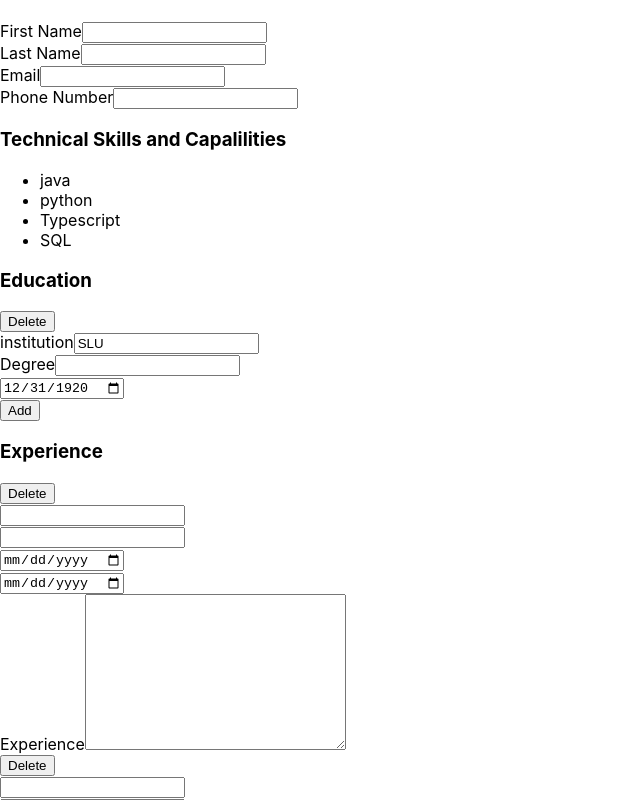
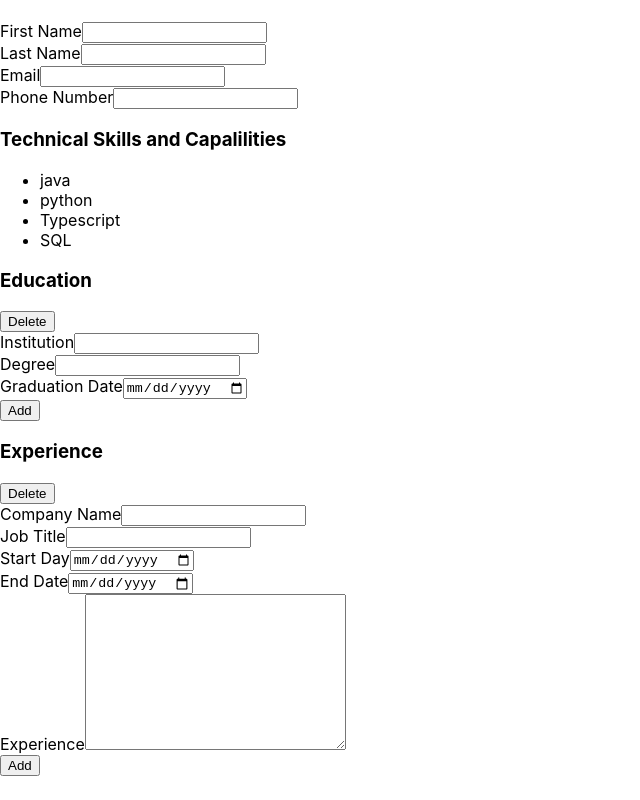
Before and after one commit to BoxenOfDonuts/cv-creator, a React (Create React App) app: page / in a window 1280 px wide. Shown: the top 800 px of the page, without its empty margins (0-640 px from the left). Built offline with nearby package versions, Linux system fonts and the light colour scheme.

Commit message:
state is working!

```diff
--- a/package.json
+++ b/package.json
@@ -9,6 +9,7 @@
     "react": "^17.0.1",
     "react-dom": "^17.0.1",
     "react-scripts": "4.0.1",
+    "uuid": "^8.3.2",
     "web-vitals": "^0.2.4"
   },
   "scripts": {
--- a/src/App.js
+++ b/src/App.js
@@ -1,177 +1,169 @@
-import React from 'react';
-import './App.css';
-import Header from './components/Header'
-import PersonalInfo from './components/PersonalInfo'
-import Skills from './components/Skills';
-import Education from './components/Education';
-import Experience from './components/Experience';
+import React from "react";
+import "./App.css";
+import { v4 as uuid } from "uuid";
+import Header from "./components/Header";
+import PersonalInfo from "./components/PersonalInfo";
+import Skills from "./components/Skills";
+import Education from "./components/Education";
+import Experience from "./components/Experience";
 
 class App extends React.Component {
   constructor(props) {
-    super(props)
+    super(props);
 
     this.state = {
       personal: {
-        name: '',
-        lastName: '',
-        email: '',
-        phone: '',
+        name: "",
+        lastName: "",
+        email: "",
+        phone: "",
       },
-      skills: [
-        'java',
-        'python',
-        'Typescript',
-        'SQL'
-      ],
+      skills: ["java", "python", "Typescript", "SQL"],
       education: [
         {
-          institution: 'SLU',
-          degree: 'Something',
-          graduationDate: '1920-12-31'
+          institution: "",
+          degree: "",
+          graduationDate: "",
+          id: uuid(),
         },
       ],
       experience: [
         {
-          company: 'Car Dealer 56',
-          title: 'Mr Seller Guy',
-          tenureStart: '1920-01-15',
-          tenureEnd: '1925-06-31',
-
+          company: "",
+          title: "",
+          tenureStart: "",
+          tenureEnd: "",
+          id: uuid(),
         },
-        {
-          company: 'Car Dealer 56',
-          title: 'Manger of Seller Guys',
-          tenureStart: '1925-07-01',
-          tenureEnd: '',
-        },
-      ]
-    }
+      ],
+    };
   }
 
   addAnotherSection = (e) => {
-    const {id} = e.target.dataset
-    console.log(id)
-    if (id === '') return
+    const { id } = e.target.dataset;
+    if (id === "") return;
 
     // this may need to be computed values
-    switch(id) {
-        case('education'):
+    switch (id) {
+      case "education":
         this.setState((state) => {
           const newEducation = {
-              instiution: '',
-              degree: '',
-              graduationDate: '',
+            instiution: "",
+            degree: "",
+            graduationDate: "",
+            id: uuid(),
           };
-            const education = [...state.education, newEducation]
+          const education = [...state.education, newEducation];
           return {
             education,
           };
         });
         break;
-      case('experience'):
+      case "experience":
         this.setState((state) => {
           const newExperience = {
-            company: '',
-            title: '',
-            tenureStart: '',
-            tenureEnd: '',
-          }
-          const experience = [...state.experience, newExperience]
+            company: "",
+            title: "",
+            tenureStart: "",
+            tenureEnd: "",
+            id: uuid(),
+          };
+          const experience = [...state.experience, newExperience];
           return {
-            experience
+            experience,
           };
         });
         break;
       default:
       //pass
     }
-  }
+  };
 
   handleChange = (e) => {
     console.log(e);
-  }
+  };
 
   deleteEducation = (index) => {
-    const education = this.state.education.filter((institution, currentIndex) => {
+    const education = this.state.education.filter(
+      (institution, currentIndex) => {
         return currentIndex !== index;
-    })
+      }
+    );
 
-    this.setState({education,});
-
-  }
+    this.setState({ education });
+  };
 
   deleteExperience = (index) => {
     const experience = this.state.experience.filter((company, currentIndex) => {
       return currentIndex !== index;
-    })
+    });
 
-    this.setState({experience,})
-  }
+    this.setState({ experience });
+  };
 
   handleChange = (key, name, value) => {
-    // console.log({[key]: {...this.state[key], [name]: value}})
     this.setState({
-      [key]: {...this.state[key], [name]: value}
+      [key]: { ...this.state[key], [name]: value },
     });
-  }
+  };
 
   handleEducationChange = (key, index, value) => {
-    // index=0;
-    // const updatedPair = {[name]: value};
-    // // console.log({[key]: [{...this.state[key][index], ...updatedPair}]})
-    // this.setState = ({
-    //   // [key]: [...this.state[key], {...this.state[key][index], ...updatedPair}]
-    //   [key]: [{institution: 'Poop'}]
-    // });
-    console.log(this.state[key], value)
-    const educationArray = this.state[key].map((key, currentIndex) => {
-      console.log(currentIndex, index)
+    this.setState((state) => {
+      const array = state[key].map((key, currentIndex) => {
         if (currentIndex === index) {
           return value;
         }
         return key;
-    })
+      });
 
-    console.log(educationArray)
-    // this.setState((state) => {
-    //   const form = state[key].splice(index, 1, value)
-    //   console.log(form)
-    // })
-
-    this.setState({
-      [key]: educationArray
-    })
-
-  }
+      return {
+        [key]: array,
+      };
+    });
+  };
 
   render() {
+    console.log(this.state);
     return (
       <div>
         <Header />
         <PersonalInfo
           personalData={this.state.personal}
           onInputChange={this.handleChange}
-          parentKey={'personal'}
+          parentKey={"personal"}
         />
         <Skills skills={this.state.skills} />
         <Education
           education={this.state.education}
           onClick={this.deleteEducation}
-          onInputChange= {this.handleEducationChange}
+          onInputChange={this.handleEducationChange}
+          parentKey={"education"}
         />
-        <button className="add-button button" data-id="education" onClick={this.addAnotherSection}>Add</button>
+        <button
+          className="add-button button"
+          data-id="education"
+          onClick={this.addAnotherSection}
+        >
+          Add
+        </button>
         <Experience
           experience={this.state.experience}
           onClick={this.deleteExperience}
+          onInputChange={this.handleEducationChange}
+          parentKey={"experience"}
         />
-        <button className="add-button button" data-id="experience" onClick={this.addAnotherSection}>Add</button>
+        <button
+          className="add-button button"
+          data-id="experience"
+          onClick={this.addAnotherSection}
+        >
+          Add
+        </button>
         {/* <Education education={this.state.education} onDelete={this.addAnotherSection} /> */}
         {/* <Experience experience={this.state.experience} /> */}
       </div>
     );
   }
-
-
 }
 
 export default App;
--- a/src/components/Education.js
+++ b/src/components/Education.js
@@ -1,84 +1,89 @@
-import React from 'react';
-
+import React from "react";
 
 const EducationForm = (props) => {
   const { institution, degree, graduationDate } = props.education;
-    const { index } = props;
+  const { index, parentKey } = props;
 
   const handleClick = (index) => {
     props.onClick(index);
-    }
+  };
 
-    // const handleChange = (index, e) => {
-    //     const { value, name } = e.target;
-    //     props.handleChange('education', index, name, value)
-
-    // }
-
-    const handleFormChange = (e) => {
-        const {name, value} = e.target;
+  const handleChange = (e, key) => {
+    console.log(key);
+    const { name, value } = e.target;
     const form = {
       ...props.education,
-            [name]: value
+      [name]: value,
     };
-        // props.handleChange('education', index, form)
-    }
+    props.handleChange(key, index, form);
+  };
 
   return (
     <div>
-            <button type="button" onClick={() => handleClick(index)}>Delete</button>
-            <form onChange={handleFormChange}>
+      <button type="button" onClick={() => handleClick(index)}>
+        Delete
+      </button>
+      <form>
         <div>
-                <label htmlFor="institution">institution</label>
+          <label htmlFor="institution">Institution</label>
           <input
             type="text"
             name="institution"
             value={institution}
-                    // onChange={(e) => handleChange(index, e)}
-                    required/>
+            onChange={(e) => handleChange(e, parentKey)}
+            required
+          />
         </div>
         <div>
           <label htmlFor="degree">Degree</label>
           <input
             type="text"
             name="degree"
-                    // value={degree}
-                    required/>
+            value={degree}
+            onChange={(e) => handleChange(e, parentKey)}
+            required
+          />
         </div>
         <div>
-                <label htmlFor="grad-date"></label>
-                <input type="date" name="graduationDate" value={graduationDate} required />
+          <label htmlFor="graduationDate">Graduation Date</label>
+          <input
+            type="date"
+            name="graduationDate"
+            value={graduationDate}
+            onChange={(e) => handleChange(e, parentKey)}
+            required
+          />
         </div>
       </form>
     </div>
   );
-}
-
+};
 
 class Education extends React.Component {
   handleClick = (index) => {
-        this.props.onClick(index)
-    }
+    this.props.onClick(index);
+  };
 
   handleChange = (key, index, value) => {
-        this.props.onInputChange(key, index, value)
-    }
+    this.props.onInputChange(key, index, value);
+  };
 
   render() {
-        const { education } = this.props;
+    const { education, parentKey } = this.props;
 
     return (
       <div className="education">
         <h3>Education</h3>
-                {education.map((institution, index) =>
+        {education.map((institution, index) => (
           <EducationForm
             education={institution}
             index={index}
-                        key={institution.degree+institution.graduationDate}
+            key={institution.id}
             onClick={this.handleClick}
             handleChange={this.handleChange}
+            parentKey={parentKey}
           />
-                )}
+        ))}
       </div>
     );
   }
--- a/src/components/Experience.js
+++ b/src/components/Experience.js
@@ -1,59 +1,106 @@
-import React from 'react';
+import React from "react";
 
-
-const EducationForm = (props) => {
+const ExperienceForm = (props) => {
   const { company, title, tenureStart, tenureEnd } = props.experience;
-    const { index } = props;
+  const { index, parentKey } = props;
 
   const handleClick = (index) => {
-        props.onClick(index)
-    }
+    props.onClick(index);
+  };
+
+  const handleChange = (e, key) => {
+    console.log(key);
+    const { name, value } = e.target;
+    const form = {
+      ...props.experience,
+      [name]: value,
+    };
+    console.log(form);
+    props.handleChange(key, index, form);
+  };
 
   return (
     <div>
-            <button type="button" onClick={() =>handleClick(index)}>Delete</button>
+      <button type="button" onClick={() => handleClick(index)}>
+        Delete
+      </button>
       <div>
-                <label htmlFor="company"></label>
-                <input type="text" name="company" value={company} required/>
+        <label htmlFor="company">Company Name</label>
+        <input
+          type="text"
+          name="company"
+          value={company}
+          onChange={(e) => handleChange(e, parentKey)}
+          required
+        />
       </div>
       <div>
-                <label htmlFor="job-title"></label>
-                <input type="text" name="job-title" value={title} required/>
+        <label htmlFor="title">Job Title</label>
+        <input
+          type="text"
+          name="title"
+          value={title}
+          onChange={(e) => handleChange(e, parentKey)}
+          required
+        />
       </div>
       <div>
-                <label htmlFor="start-date"></label>
-                <input type="date" name="start-date" value={tenureStart} required />
+        <label htmlFor="tenureStart">Start Day</label>
+        <input
+          type="date"
+          name="tenureStart"
+          value={tenureStart}
+          onChange={(e) => handleChange(e, parentKey)}
+          required
+        />
       </div>
       <div>
-                <label htmlFor="end-date"></label>
-                <input type="date" name="end-date" value={tenureEnd} required />
+        <label htmlFor="tenureEnd">End Date</label>
+        <input
+          type="date"
+          name="tenureEnd"
+          value={tenureEnd}
+          onChange={(e) => handleChange(e, parentKey)}
+          required
+        />
       </div>
       <div>
         <label htmlFor="experience">Experience</label>
-                <textarea name="experience" cols="30" rows="10"></textarea>
+        <textarea
+          name="experience"
+          cols="30"
+          rows="10"
+          onChange={(e) => handleChange(e, parentKey)}
+        ></textarea>
       </div>
     </div>
-    )
-}
+  );
+};
 
 class Experience extends React.Component {
   HandleClick = (index) => {
-        this.props.onClick(index)
-    }
+    this.props.onClick(index);
+  };
+
+  handleChange = (key, index, value) => {
+    this.props.onInputChange(key, index, value);
+  };
 
   render() {
-        const { experience } = this.props;
+    const { experience, parentKey } = this.props;
     return (
       <div className="experience">
         <h3>Experience</h3>
-                {experience.map((company, index) =>
-                    <EducationForm
-                        key={company.name + company.title}
-                        experience={experience}
+        {experience.map((company, index) => (
+          <ExperienceForm
+            key={company.id}
+            experience={company}
             index={index}
             onClick={this.HandleClick}
+            handleChange={this.handleChange}
+            parentKey={parentKey}
           />
-                )}
+        ))}
       </div>
     );
   }
--- a/src/components/PersonalInfo.js
+++ b/src/components/PersonalInfo.js
@@ -2,41 +2,58 @@ import React from "react";
 
 class PersonalInfo extends React.Component {
   handleChange = (key, name, e) => {
-        this.props.onInputChange(key, name, e.target.value)
-    }
+    this.props.onInputChange(key, name, e.target.value);
+  };
 
   render() {
-        const {personalData} = this.props;
-        const {  parentKey: key } = this.props
-        console.log(this.props.personalData)
-
-
+    const { personalData } = this.props;
+    const { parentKey: key } = this.props;
 
     return (
-            <div className='person-info'>
+      <div className="person-info">
         <div>
           <label htmlFor="firstName">First Name</label>
-                    <input type="text" value={personalData.name} onChange={(e)=> this.handleChange(key, 'name', e)} required />
+          <input
+            type="text"
+            value={personalData.name}
+            onChange={(e) => this.handleChange(key, "name", e)}
+            required
+          />
         </div>
         <div>
           <label htmlFor="lastName">Last Name</label>
-                    <input type="text" name="lastName" value={personalData.lastName} onChange={(e)=> this.handleChange(key, 'lastName', e)} required/>
+          <input
+            type="text"
+            name="lastName"
+            value={personalData.lastName}
+            onChange={(e) => this.handleChange(key, "lastName", e)}
+            required
+          />
         </div>
-                <div>
-
-                </div>
+        <div></div>
         <div>
           <label htmlFor="email">Email</label>
-                    <input type="email" name="email" value={personalData.email} onChange={(e)=> this.handleChange(key, 'email', e)} required />
+          <input
+            type="email"
+            name="email"
+            value={personalData.email}
+            onChange={(e) => this.handleChange(key, "email", e)}
+            required
+          />
         </div>
         <div>
           <label htmlFor="phone">Phone Number</label>
-                    <input type="tel" name="phone" required onChange={(e)=> this.handleChange(key, 'phone', e)} value={personalData.phone} />
+          <input
+            type="tel"
+            name="phone"
+            required
+            onChange={(e) => this.handleChange(key, "phone", e)}
+            value={personalData.phone}
+          />
         </div>
       </div>
     );
   }
 }
 
-
 export default PersonalInfo;
--- a/src/components/Skills.js
+++ b/src/components/Skills.js
@@ -1,10 +1,10 @@
-import React from 'react';
+import React from "react";
 
 class Skills extends React.Component {
   render() {
     const { skills } = this.props;
     const listItems = skills.map((skill) => {
-            return <li key={skill.toString()}>{skill}</li>
+      return <li key={skill.toString()}>{skill}</li>;
     });
     return (
       <div>
@@ -14,7 +14,6 @@ class Skills extends React.Component {
         </div>
       </div>
     );
-
   }
 }
 
```
Also changed, not shown: 1 other file (tests, documents, lock files or other folders). Lines whose indentation alone changed are shown as unchanged.
